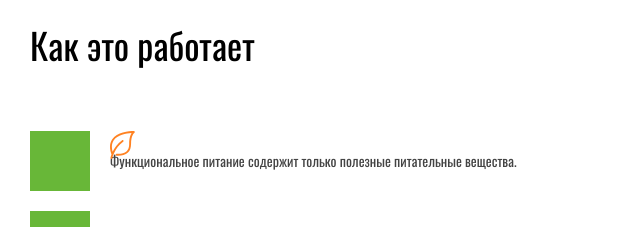
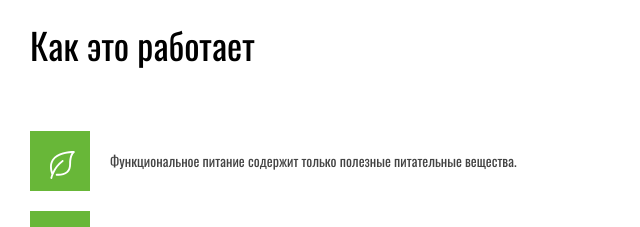
Before and after one commit to htmlacademy-adaptive/2336403-cat-energy-1, a website: page source/index.html in a window 1280 px wide. Shown: the part 1440-1667 px from the top of the page, 0-640 px from the left. Drawn offline with nearby package versions, Linux system fonts and the light colour scheme; files that its build step writes are made by us from their sources.

Commit message:
feat: стилизует иконку питания

```diff
--- a/source/sass/blocks/process.scss
+++ b/source/sass/blocks/process.scss
@@ -31,9 +31,11 @@
       content: "";
       width: 100%;
       height: 100%;
+      top: 20px;
+      right: 60px;
       mask-image: url("../../img/icon-process-leaf.svg");
       mask-repeat: no-repeat;
-      background-color: variables.$status-error;
+      background-color: #ffffff;
     }
 
     &::before {
```
